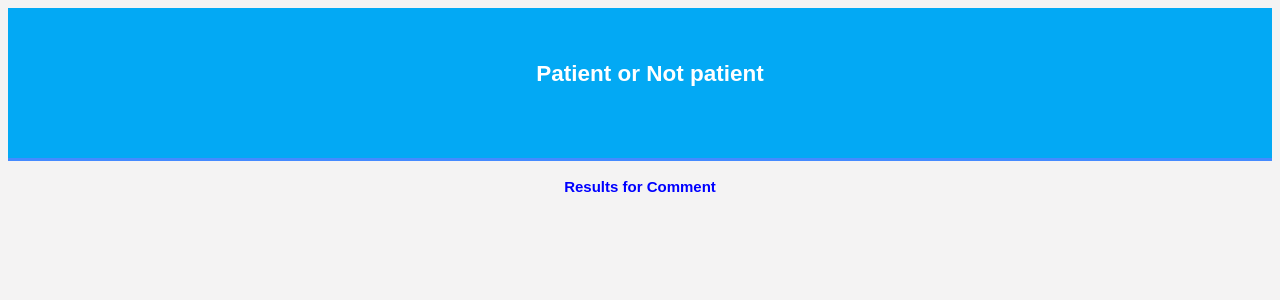
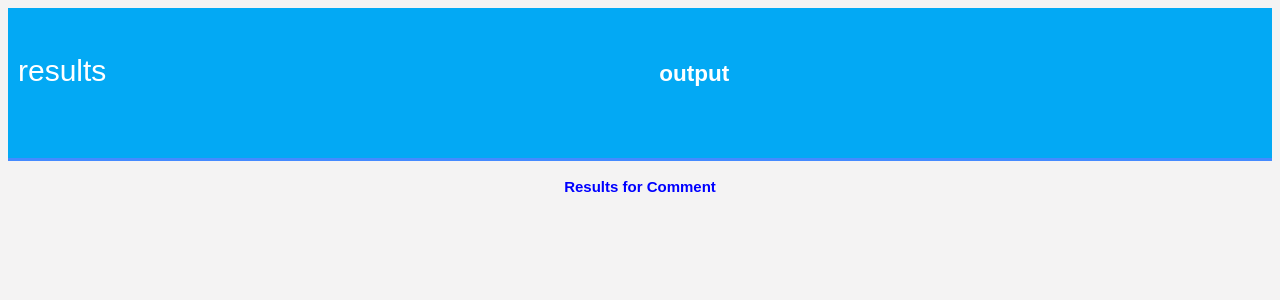
Before and after one commit to Sasi5526/Patient-or-not, a Flask app: template templates/result.html in a window 1280 px wide. Shown: the top 300 px of the page. Run offline with Flask 2, Linux system fonts and the light colour scheme; the template is opened without the code that fills it, so the values that code supplies are empty; parts of the project's set-up code (start-up, migrations or seed data) failed here and were passed over.

Commit message:
Update result.html

```diff
--- a/templates/result.html
+++ b/templates/result.html
@@ -9,8 +9,9 @@
 	<header>
 		<div class="container">
 		<div id="brandname">
+			results
 		</div>
-		<h2>Patient or Not patient</h2>
+		<h2>output</h2>
 
 	</div>
 	</header>
@@ -20,7 +21,7 @@
 
 
 	{% if prediction == 1%}
-	<h2 style="color:red;">Patient</h2>
+	<h2 style="color:red;">Spam</h2>
 	{% elif prediction == 0%}
 	<h2 style="color:blue;">Not a Patient(Healthy)</h2>
 	{% endif %}
```
